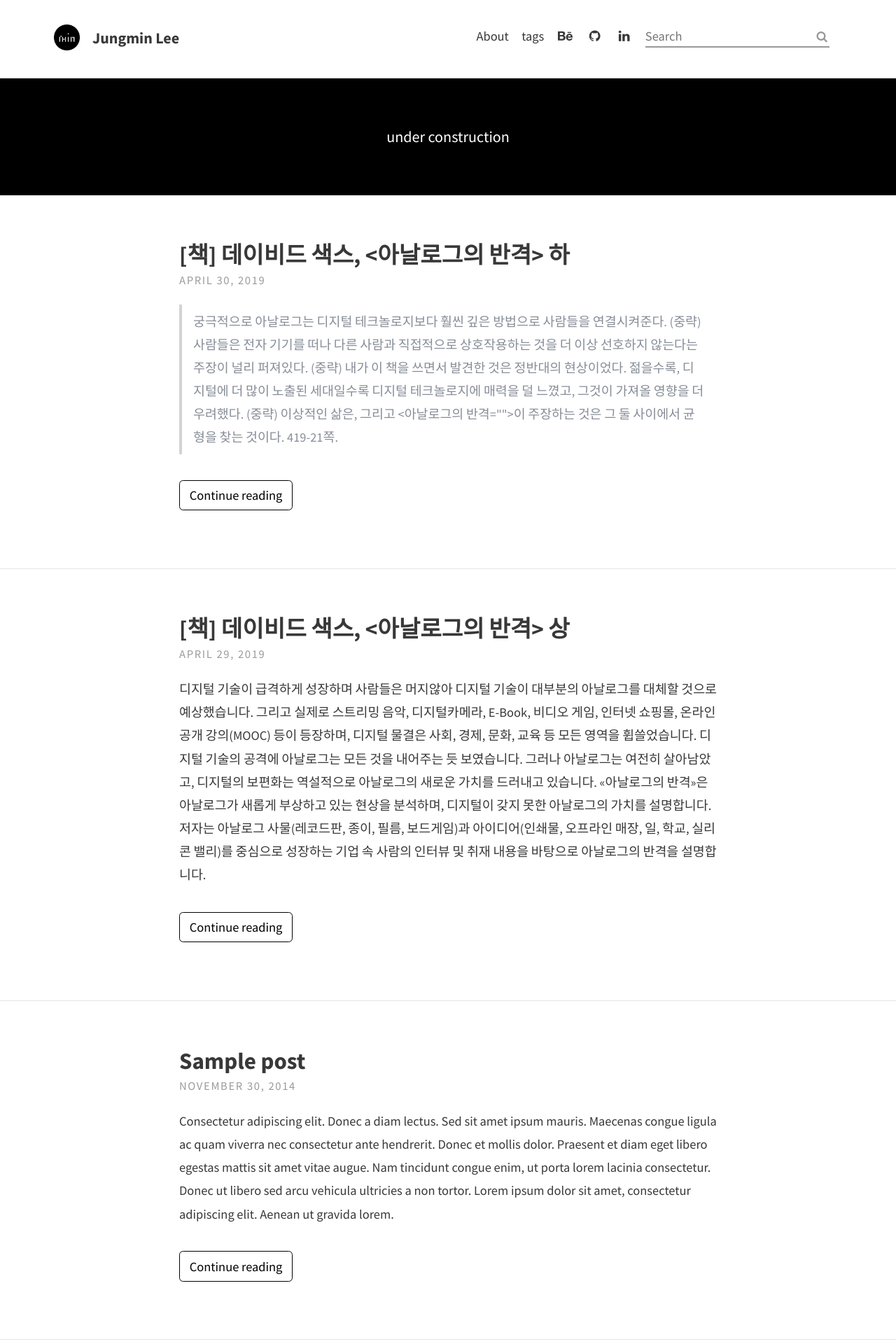
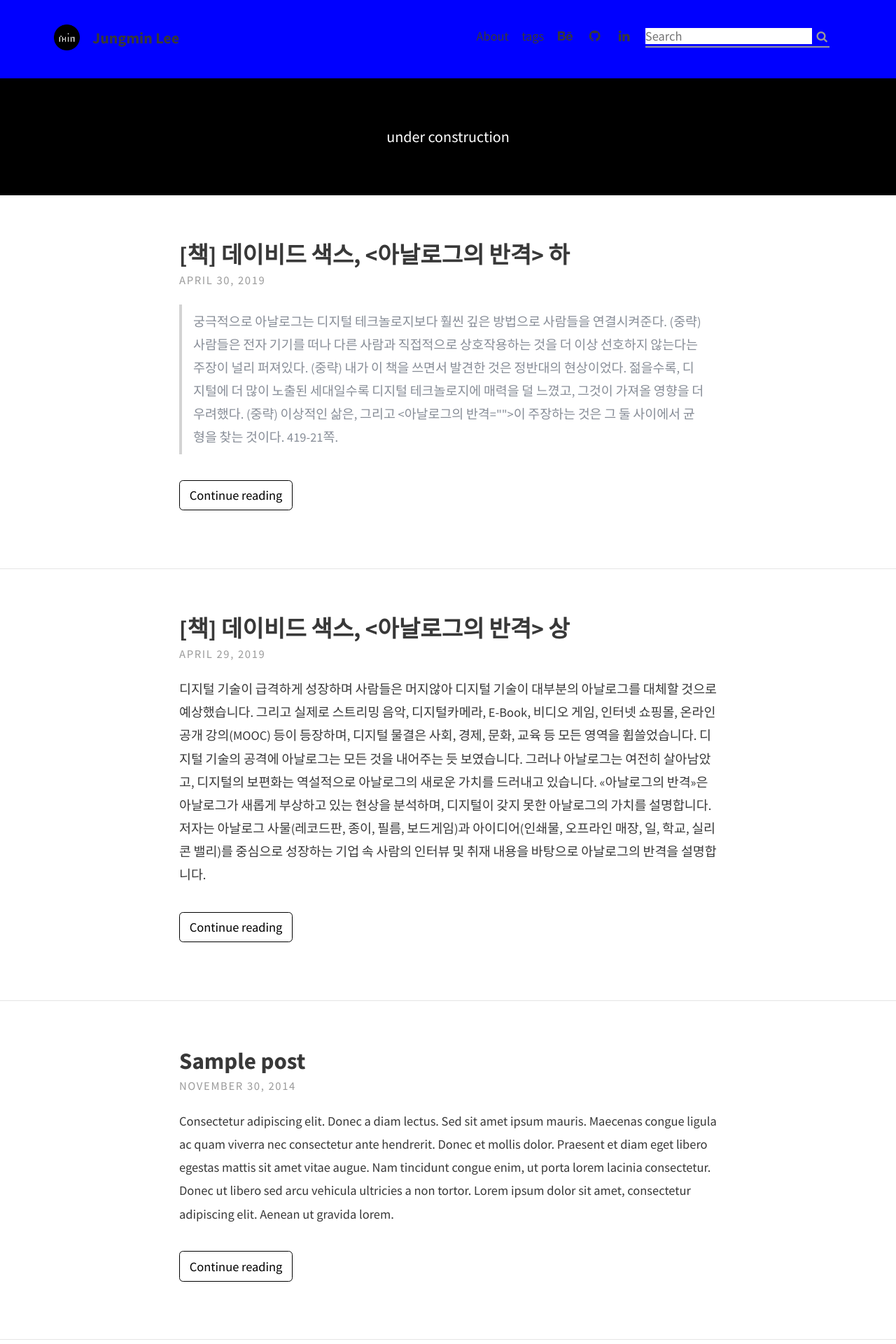
Before and after one commit to jungminL/jungminl.github.io, a Jekyll site: the page built from index.html, in a window 1280 px wide. Shown: the top 1920 px of the page at 70% size. Built offline with Jekyll 4.4.1, drawn with Linux system fonts in a browser that asks for light colours; the list of posts is cut into pages by our own code.

Commit message:
color-amend

```diff
--- a/_sass/base/_variables.scss
+++ b/_sass/base/_variables.scss
@@ -9,7 +9,7 @@ $padding-small: 5%;
 $padding-x-small: 3%;
 
 // Brand colours
-$brand-color: #fff;
+$brand-color: #0000ff;
 $background-color: #fff;
 $border-color: rgba(0, 0, 0, 0.1); // rgba recommended if using feature images
 
@@ -17,11 +17,11 @@ $border-color: rgba(0, 0, 0, 0.1); // rgba recommended if using feature images
 $black: #000000;
 $white: #FFFFFF;
 $text-color: #383838;
-$link-color: #0096c6;
-$selection-color: #0096c6; // visible when highlighting text
+$link-color: #0000ff;
+$selection-color: #0000ff; // visible when highlighting text
 
 // Tags color
-$tags-color: #0096c6;
+$tags-color: #0000ff;
 
 //Search color
 $search-color: #999;
```
